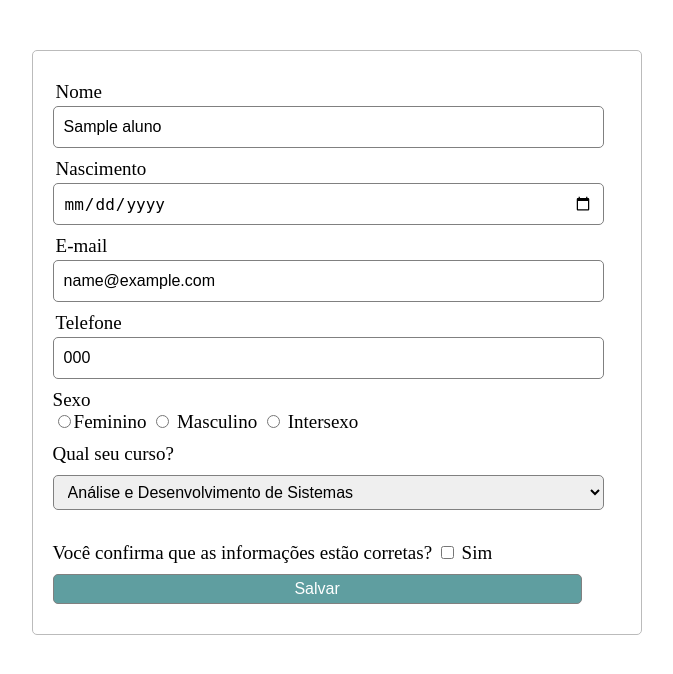
After one commit to marcoantoni/dwii, a PHP site: page /aluno/editar.php?id=1 in a window 1280 px wide. The commit adds this page. Shown: the top 674 px of the page, without its empty margins (303-976 px from the left). Run offline with PHP 8.4, Linux system fonts and the light colour scheme; tables that the repository leaves empty or names only in its code hold one stand-in row (values such as "Sample post").

Commit message:
CRUD: update

```diff
--- /dev/null
+++ b/aluno/editar.php
@@ -0,0 +1,76 @@
+<!DOCTYPE html>
+<html>
+<head>
+	<meta charset="utf-8">
+	<meta name="viewport" content="width=device-width, initial-scale=1">
+	<title></title>
+	<link rel="stylesheet" type="text/css" href="../css/main.css">
+</head>
+<body>
+	<?php
+		$id_aluno = $_GET['id'];
+
+		$conn = mysqli_connect("127.0.0.1", "root", "", "dwii");
+
+		if ($conn) {
+			$sql = "SELECT * FROM alunos WHERE id = $id_aluno";
+
+			$resultado = mysqli_query($conn, $sql);
+
+			if (mysqli_num_rows($resultado) == 1){
+				$aluno = mysqli_fetch_array($resultado);
+
+				$nome = $aluno["nome"];
+				$nasc = $aluno["nascimento"];
+				$email = $aluno["email"];
+				$tel = $aluno["telefone"];
+				$sexo = $aluno["sexo"];
+			}
+		} else {
+			die("Houve um erro ao conectar com o banco de dados");
+		}
+	?>
+	<form method="POST" action="atualizar.php">
+
+		<div class="input-group">
+			<label for="nome">Nome</label>
+			<input type="text" name="nome" placeholder="Seu nome completo" value="<?php echo ($nome); ?>">
+		</div>
+		<div class="input-group">
+			<label for="nome">Nascimento</label>
+			<input type="date" name="nasc" placeholder="Sua data de nascimento" value="<?php echo ($nasc); ?>">
+		</div>
+		<div class="input-group">
+			<label for="nome">E-mail</label>
+			<input type="email" name="email" placeholder="Seu endereço de email" value="<?php echo ($email); ?>">
+		</div>
+		<div class="input-group">
+			<label for="nome">Telefone</label>
+			<input type="tel" name="tel" placeholder="Seu número de telefone" value="<?php echo ($tel); ?>">
+		</div>
+		<div class="radio-group">
+			<label for="sexo">Sexo</label> <br>
+			<input type="radio" name="sexo" value="1" <?php if ($sexo == 1) echo ("checked"); ?> <label for="feminino">Feminino</label>
+			<input type="radio" name="sexo" value="2" <?php if ($sexo == 2) echo ("checked"); ?>> <label for="masculino">Masculino</label>
+			<input type="radio" name="sexo" value="3" <?php if ($sexo == 3) echo ("checked"); ?> > <label for="intersexo">Intersexo</label>
+		</div>
+		Qual seu curso?
+		<div class="radio-group">
+			<select name="curso">
+				<option>Análise e Desenvolvimento de Sistemas</option>
+				<option>Tecnologia em Processos Gerenciais</option>
+			</select>
+		</div>
+		<br>
+		Você confirma que as informações estão corretas?
+		<input type="checkbox" name="termos"> Sim
+		<!-- criando um campo oculto para enviar o id do aluno que está sendo editado -->
+		<input type="hidden" name="id" value="<?php echo ($id_aluno); ?>">
+		<!--<button>Cadastrar-se</button>-->
+		<div class="input-group">
+			<input type="submit" class="btn" name="enviar" value="Salvar">
+		</div>
+
+	</form>
+</body>
+</html>
--- a/aluno/excluir.php
+++ b/aluno/excluir.php
@@ -13,7 +13,7 @@
 		if (mysqli_query($conn, $sql) ){
 			echo ("Aluno excluido com sucesso");
 		} else {
-			echo ("Houve um erro ao inserir o registro: <br> $sql");
+			echo ("Houve um erro ao excluir o registro: <br> $sql");
 		}
 	}
 
--- a/aluno/mostrar.php
+++ b/aluno/mostrar.php
@@ -52,8 +52,8 @@
 					echo ("<td>$row[email]");
 					echo ("<td>$row[telefone]");
 					echo ("<td>
-						<a href=\"#\" class=\"edit_btn\">Editar</a>
-						<a href=\"#\" class=\"del_btn\">Excluir</a>
+						<a href=\"editar.php?id=$row[id]\" class=\"edit_btn\">Editar</a>
+						<a href=\"excluir.php?id=$row[id]\" class=\"del_btn\">Excluir</a>
 					</td>");
 					echo ("</tr>");
 				}
```
Also changed, not shown: aluno/atualizar.php (added, +71 -0 lines), aluno/form_cadastro.php (+5 -5 lines).
